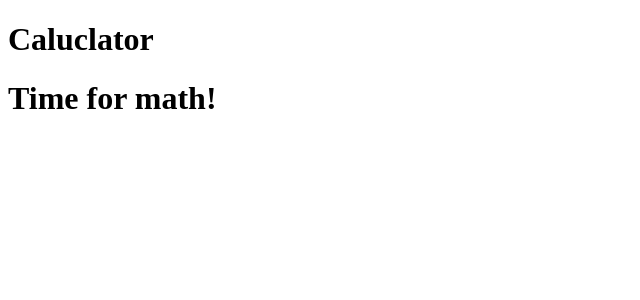
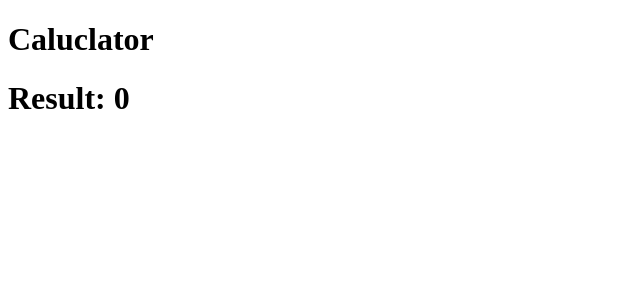
Before and after one commit to jarondegen/calculator-app, a React (Create React App) app: page / in a window 1280 px wide. Shown: the top 300 px of the page, without its empty margins (0-640 px from the left). Built offline with nearby package versions, Linux system fonts and the light colour scheme.

Commit message:
Phase 3: Rending in your component - Complete

```diff
--- a/src/App.js
+++ b/src/App.js
@@ -8,4 +8,5 @@ const App = () => (
   </div>
 );
 
+
 export default App;
--- a/src/Calculator.js
+++ b/src/Calculator.js
@@ -11,9 +11,10 @@ class Calculator extends React.Component {
   }
 
   render() {
+    const {result, num1, num2} = this.state
     return (
       <div>
-        <h1>Time for math!</h1>
+        <h1>Result: {result}</h1>
       </div>
     );
   }
```
